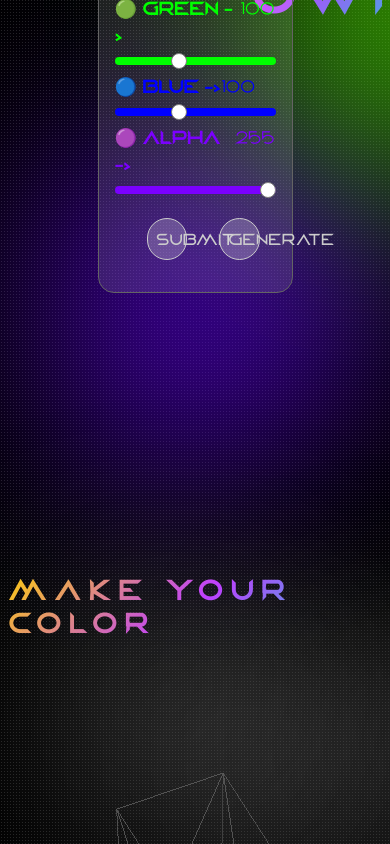
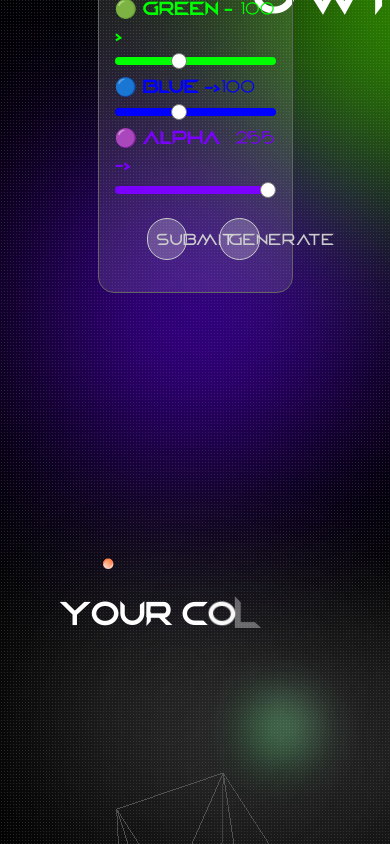
Before and after one commit to zeek-hub/color-generator, an Angular app: page /generator in a window 390 px wide. Shown: the part 1156-2000 px from the top of the page. Built offline with nearby package versions, Linux system fonts and the light colour scheme.

Commit message:
Added nice result text animation with a lot of Responsivity problems to worry about later!

```diff
--- a/src/app/app.ts
+++ b/src/app/app.ts
@@ -1,4 +1,4 @@
-import { Component, signal } from '@angular/core';
+import {Component} from '@angular/core';
 import { RouterOutlet } from '@angular/router';
 
 @Component({
@@ -7,6 +7,4 @@ import { RouterOutlet } from '@angular/router';
   templateUrl: './app.html',
   styleUrl: './app.css'
 })
-export class App {
-  protected readonly title = signal('color-generator');
-}
+export class App {}
--- a/src/app/features/colors-generator/components/generator-result/generator-result.css
+++ b/src/app/features/colors-generator/components/generator-result/generator-result.css
@@ -23,19 +23,28 @@ p{
 .container:active{
   transform: scale(.95);
 }
-.title-result{
-  letter-spacing: 8px;
-  position: absolute;
-  font-weight: bold;
-  background: -webkit-linear-gradient(135deg , rgb(0, 228, 209), rgb(191, 63, 255), rgb(255, 213, 0));
-  -webkit-background-clip: text;
-  -webkit-text-fill-color: transparent;
-  padding: 8px;
-  font-size: 7vw;
-  transition: .2s ease-in-out;
-  animation: load-title .4s linear;
-  top: 4vh;
-}
 .copied-text{
   font-size: 1vh;
 }
+.text{
+  font-size: 8vw;
+  font-weight: bold;
+}
+.char{
+  transform-style: preserve-3d;
+  will-change: transform, opacity;
+}
+.star{
+  top: 11%;
+  left: 9.4%;
+  width: clamp(80px, 12vw, 160px);
+  height: auto;
+}
+.text-container{
+  padding: 7vh;
+}
+.box{
+  opacity: 0;
+  top: 14%;
+  left: 48%;
+}
--- a/src/app/features/colors-generator/components/generator-result/generator-result.html
+++ b/src/app/features/colors-generator/components/generator-result/generator-result.html
@@ -3,7 +3,7 @@
     <p>RGBA</p>
     <div class="d-flex flex-column">
       <span>{{_color.RGBA.fullColor}}</span>
-      <p class="copied-text fst-italic fw-normal align-self-end p-1" *ngIf="RGBACopied">copied!!!</p>
+      <p class="copied-text   fst-italic fw-normal align-self-end p-1" *ngIf="RGBACopied">copied!!!</p>
     </div>
   </div>
   <div class="container d-flex justify-content-between z-1" [style.border]="'1px solid ' + _color.HEX" (click)="copyHEXToClipboard()">
@@ -14,5 +14,37 @@
     </div>
   </div>
   <canvas #previewBoxCanvas class="position-absolute z-0"></canvas>
-  <h1 class="title-result position-absolute z-0">MAKE YOUR COLOR</h1>
+  <div class="text-container vw-100 vh-100 position-absolute">
+      <p #text class="text position-absolute z-1">YOUR COLOR</p>
+      <svg #star class="star position-absolute z-0" width="160" height="160" viewBox="0 0 120 120">
+        <g transform="translate(60,60)">
+          <rect x="-5" y="-2vw" width="10" height="4vw" rx="5"
+                fill="url(#grad)" transform="rotate(0)" />
+          <rect x="-5" y="-2vw" width="10" height="4vw" rx="5"
+                fill="url(#grad)" transform="rotate(45)" />
+          <rect x="-5" y="-2vw" width="10" height="4vw" rx="5"
+                fill="url(#grad)" transform="rotate(90)" />
+          <rect x="-5" y="-2vw" width="10" height="4vw" rx="5"
+                fill="url(#grad)" transform="rotate(135)" />
+        </g>
+        <defs>
+          <linearGradient id="grad" x1="0" y1="0" x2="0" y2="1">
+            <stop offset="0%" stop-color="#ffd6c9"/>
+            <stop offset="100%" stop-color="#ff7a3c"/>
+          </linearGradient>
+        </defs>
+      </svg>
+      <svg #box class="box position-absolute z-0">
+        <g transform="translate(60,60)">
+          <rect x="-5" y="-50" width="50" height="50" rx="5" [style.rotate]="'45deg'"
+                fill="url(#grad2)" transform="rotate(0)" />
+        </g>
+        <defs>
+          <linearGradient id="grad2" x1="0" y1="0" x2="0" y2="1">
+            <stop offset="0%" stop-color="#c9ffdc"/>
+            <stop offset="100%" stop-color="#3cff6a"/>
+          </linearGradient>
+        </defs>
+      </svg>
+  </div>
 </div>
--- a/src/app/features/colors-generator/components/generator-result/generator-result.ts
+++ b/src/app/features/colors-generator/components/generator-result/generator-result.ts
@@ -2,8 +2,8 @@ import {
   AfterViewInit,
   ChangeDetectorRef,
   Component,
-  ElementRef,
-  Input,
+  ElementRef, HostListener,
+  Input, OnDestroy,
   ViewChild
 } from '@angular/core';
 import {ColorModel} from '../../models/ColorModel.model';
@@ -16,7 +16,11 @@ import {
   Scene,
   WebGLRenderer
 } from 'three';
+import gsap from 'gsap';
+import { ScrollTrigger } from 'gsap/ScrollTrigger';
+import {SplitText} from 'gsap/SplitText';
 
+gsap.registerPlugin(ScrollTrigger, SplitText);
 @Component({
   selector: 'app-generator-result',
   imports: [
@@ -26,6 +30,9 @@ import {
   styleUrl: './generator-result.css',
 })
 export class GeneratorResult implements  AfterViewInit {
+  @ViewChild('star', {static: true}) starEl!: ElementRef;
+  @ViewChild('text', {static: true}) textEl!: ElementRef;
+  @ViewChild('box', {static: true}) boxEl!: ElementRef;
   @ViewChild('previewBoxCanvas', { static: false }) previewBoxCanvas!: ElementRef;
   @Input() set color(color: ColorModel) {
     this._color = color;
@@ -51,7 +58,7 @@ export class GeneratorResult implements  AfterViewInit {
       height: window.innerHeight
     }
     const scene = new Scene();
-    const geometry = new BoxGeometry(.7, .7, .7);
+    const geometry = new BoxGeometry(.7, .7, .7)
     this.material = new MeshBasicMaterial({
       color: this._color.HEX.slice(0, 7),
       transparent: true,
@@ -79,6 +86,7 @@ export class GeneratorResult implements  AfterViewInit {
     }
 
     tick();
+    this.initTextAnimation();
   }
 
   copyRGBAToClipboard(){
@@ -97,4 +105,110 @@ export class GeneratorResult implements  AfterViewInit {
       this.cdf.detectChanges();
     }, 1000)
   }
+
+  @HostListener('window:resize')
+  onResize() {
+    ScrollTrigger.refresh(true);
+  }
+
+  private getScale() {
+    return gsap.utils.clamp(0.7, 1.2, window.innerWidth / 1440);
+  }
+
+  protected initTextAnimation(){
+    const scale = this.getScale();
+
+    const tl = gsap.timeline({
+      scrollTrigger: {
+        trigger: this.textEl.nativeElement,
+        start: "top 180vh",
+        toggleActions: "play none none none",
+      }
+    });
+    const splitText = new SplitText(this.textEl.nativeElement, { type: 'chars' });
+    const charAnimations = [
+      { i: 0, from: { x: -50, rotateY: 90 }, to: { x: 0, rotateY: 0 } },
+      { i: 1, from: { right: 90 }, to: { right: 0 } },
+      { i: 3, from: { rotateX: 90 }, to: { rotateX: 0 } },
+      { i: 2, from: { top: 70 }, to: { top: 0 } },
+      { i: 4, from: { left: 90 }, to: { left: 0 } },
+      { i: 5, from: { rotate: 180 }, to: { rotate: 0 } },
+      { i: 6, from: { scale: 1.5 }, to: { scale: 1 } },
+      { i: 7, from: { top: 180 }, to: { top: 0 } },
+      { i: 8, from: { right: 90 }, to: { right: 0 } },
+    ];
+
+    let secondTween;
+    let thirdTween;
+    let fourthTween;
+    let fifthTween;
+    let sixthTween;
+    let seventhTween;
+
+    charAnimations.forEach((cfg, idx) => {
+      const tween = tl.fromTo(
+        splitText.chars[cfg.i],
+        {
+          opacity: 0,
+          transformOrigin: "center",
+          ...cfg.from
+        },
+        {
+          opacity: 1,
+          duration: 1,
+          ease: "power3.out",
+          ...cfg.to
+        },
+        idx * .5
+      );
+
+      if (idx === 1) secondTween = tween;
+      if (idx === 2) thirdTween = tween;
+      if (idx === 3) fourthTween = tween;
+      if (idx === 4) fifthTween = tween;
+      if (idx === 5) sixthTween = tween;
+      if (idx === 6) seventhTween = tween;
+    });
+  //STAR
+    tl.to(this.starEl.nativeElement, {
+      x: '8vw',
+      rotate: 360,
+      duration: 1,
+      ease: "power2.out"
+    }, secondTween!.startTime() + 0.5);
+    tl.to(this.starEl.nativeElement, {
+      y: '-12vh',
+      duration: 1,
+      ease: "power2.out"
+    }, thirdTween!.startTime() + 1.3);
+    tl.to(this.starEl.nativeElement, {
+      rotate: +90,
+      duration: 1,
+      repeat: -1,
+      repeatDelay: 2,
+      ease: "power2.out"
+    }, fourthTween!.startTime() + 2);
+  //BOX
+    const baseBoxScale = scale;
+    tl.to(this.boxEl.nativeElement, {
+      scale: baseBoxScale,
+      opacity: 1,
+      duration: 1,
+      ease: "power2.out"
+    }, fifthTween!.startTime() + 1);
+    tl.to(this.boxEl.nativeElement, {
+      scale: baseBoxScale * 1.2,
+      opacity: 1,
+      duration: 1,
+      ease: "power2.out"
+    }, sixthTween!.startTime() + 2);
+    tl.to(this.boxEl.nativeElement, {
+      scale: baseBoxScale * 1.7,
+      y: baseBoxScale * 100,
+      filter: 'blur(100px)',
+      opacity: 0,
+      duration: 1,
+      ease: "power2.out"
+    }, seventhTween!.startTime() + 3);
+  }
 }
--- a/src/app/features/colors-generator/pages/generator-page/generator-page.css
+++ b/src/app/features/colors-generator/pages/generator-page/generator-page.css
@@ -15,9 +15,7 @@
   top: 8vh;
   font-size: 4vw;
   font-weight: bold;
-  background: -webkit-linear-gradient(135deg , rgb(0, 228, 209), rgb(191, 63, 255), rgb(255, 213, 0));
-  -webkit-background-clip: text;
-  -webkit-text-fill-color: transparent;
+  color: white;
   padding: 8px;
   transition: .2s ease-in-out;
   animation: load-title 1.5s linear;
@@ -225,9 +223,7 @@ nav{
 .title-color{
   margin: 64px;
   font-weight: bold;
-  background: -webkit-linear-gradient(135deg , rgb(0, 228, 209), rgb(191, 63, 255), rgb(255, 213, 0));
-  -webkit-background-clip: text;
-  -webkit-text-fill-color: transparent;
+  color: white;
   letter-spacing: 8px;
   font-size: 48px;
   top: 75vh;
--- a/src/app/features/colors-generator/pages/generator-page/generator-page.ts
+++ b/src/app/features/colors-generator/pages/generator-page/generator-page.ts
@@ -1,6 +1,6 @@
 import {GeneratorForm} from '../../components/generator-form/generator-form';
 import {GeneratorResult} from '../../components/generator-result/generator-result';
-import {Component, AfterViewInit, ElementRef, OnInit, ChangeDetectorRef, SimpleChanges} from '@angular/core';
+import {Component, AfterViewInit, ElementRef, OnInit, ChangeDetectorRef} from '@angular/core';
 import gsap from 'gsap';
 import { ScrollTrigger } from 'gsap/ScrollTrigger';
 import {ColorModel} from '../../models/ColorModel.model';
```
